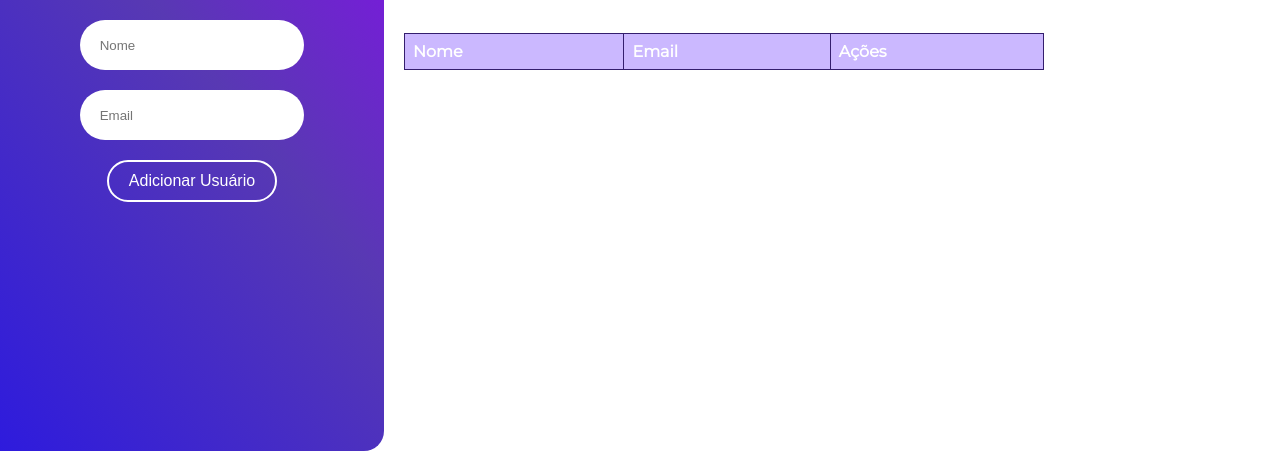
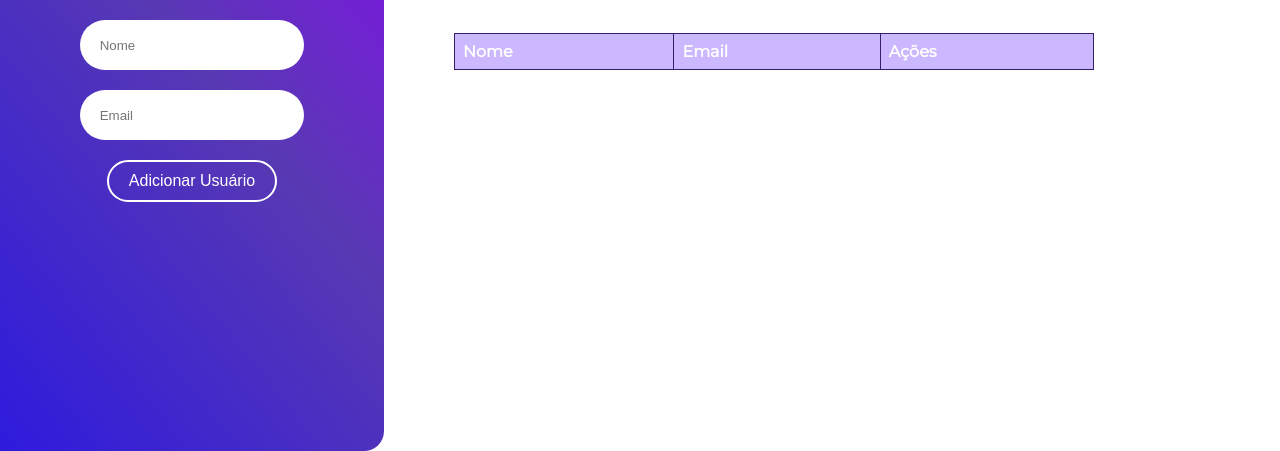
Before and after one commit to Ruthless-n/CrudUserSystem, a plain HTML site: page static/index.html in a window 1280 px wide. Shown: the part 349-800 px from the top of the page. Drawn offline with Linux system fonts and the light colour scheme; files that its build step writes are made by us from their sources; no server answers; files whose address does not match are found by name.

Commit message:
interface config

```diff
--- a/static/style.css
+++ b/static/style.css
@@ -32,7 +32,7 @@ h1{
     border-bottom-right-radius: 20px;
 }
 
-/* estilização da div que contém a tabela de usuários */
+/* estilização da div que contém formulário de cadastro */
 #addUserForm {
     display: flex;
     flex-direction: column;
@@ -80,7 +80,8 @@ h1{
     width: 50%;
     margin-left: 20px;
     border-collapse: collapse;
-
+    position: relative;
+    left: 50px;
 }
 
 /* estilização da tabela de usuários */
@@ -88,7 +89,6 @@ h1{
     border: 1px solid #341e6e;
     padding: 8px;
     text-align: left;
-
 }
 
 /* estilização do cabeçalho da tabela de usuários */
```
